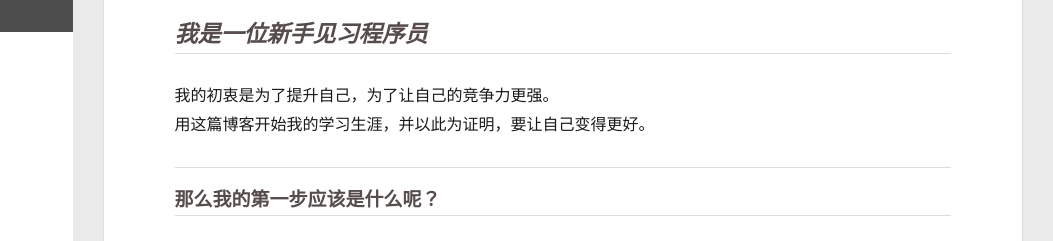
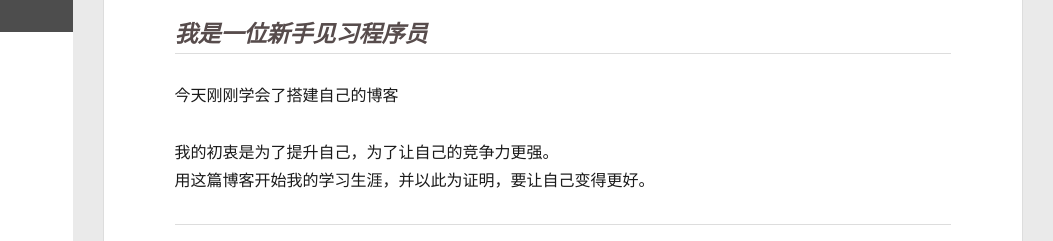
Before and after one commit to ssyxw0408/ssyxw0408.github.io, a plain HTML site: page 2020/03/19/我的开始/index.html in a window 1280 px wide. Shown: the part 148-389 px from the top of the page, 227-1280 px from the left. Drawn offline with Linux system fonts and the light colour scheme; no server answers.

Commit message:
Site updated: 2020-03-21 18:36:23

```diff
--- a/2020/03/19/我的开始/index.html
+++ b/2020/03/19/我的开始/index.html
@@ -8,15 +8,15 @@
   <link rel="dns-prefetch" href="http://yoursite.com">
   <title>我的开始 | Hexo</title>
   <meta name="viewport" content="width=device-width, initial-scale=1, maximum-scale=1">
-  <meta name="description" content="我的第一篇博客我是一位新手见习程序员  我的初衷是为了提升自己，为了让自己的竞争力更强。  用这篇博客开始我的学习生涯，并以此为证明，要让自己变得更好。  那么我的第一步应该是什么呢？一开始还是很迷茫的，毕竟是要开始一个之前并没有接触过的学习 内容，对于应该从哪方面入手也不清楚，买了几本书，发现其实并 看不懂。只是按照书上写的照葫芦画瓢，也不懂到底是是什么意思。  就因为这样，之前也曾经放下过很长">
+  <meta name="description" content="我的第一篇博客我是一位新手见习程序员  今天刚刚学会了搭建自己的博客   我的初衷是为了提升自己，为了让自己的竞争力更强。  用这篇博客开始我的学习生涯，并以此为证明，要让自己变得更好。  那么我的第一步应该是什么呢？一开始还是很迷茫的，毕竟是要开始一个之前并没有接触过的学习 内容，对于应该从哪方面入手也不清楚，买了几本书，发现其实并 看不懂。只是按照书上写的照葫芦画瓢，也不懂到底是是什么意思。">
 <meta property="og:type" content="article">
 <meta property="og:title" content="我的开始">
 <meta property="og:url" content="http://yoursite.com/2020/03/19/%E6%88%91%E7%9A%84%E5%BC%80%E5%A7%8B/index.html">
 <meta property="og:site_name" content="Hexo">
-<meta property="og:description" content="我的第一篇博客我是一位新手见习程序员  我的初衷是为了提升自己，为了让自己的竞争力更强。  用这篇博客开始我的学习生涯，并以此为证明，要让自己变得更好。  那么我的第一步应该是什么呢？一开始还是很迷茫的，毕竟是要开始一个之前并没有接触过的学习 内容，对于应该从哪方面入手也不清楚，买了几本书，发现其实并 看不懂。只是按照书上写的照葫芦画瓢，也不懂到底是是什么意思。  就因为这样，之前也曾经放下过很长">
+<meta property="og:description" content="我的第一篇博客我是一位新手见习程序员  今天刚刚学会了搭建自己的博客   我的初衷是为了提升自己，为了让自己的竞争力更强。  用这篇博客开始我的学习生涯，并以此为证明，要让自己变得更好。  那么我的第一步应该是什么呢？一开始还是很迷茫的，毕竟是要开始一个之前并没有接触过的学习 内容，对于应该从哪方面入手也不清楚，买了几本书，发现其实并 看不懂。只是按照书上写的照葫芦画瓢，也不懂到底是是什么意思。">
 <meta property="og:locale" content="en_US">
 <meta property="article:published_time" content="2020-03-19T11:13:05.581Z">
-<meta property="article:modified_time" content="2020-03-20T03:06:07.365Z">
+<meta property="article:modified_time" content="2020-03-21T10:35:29.337Z">
 <meta property="article:author" content="ssyxw0408">
 <meta name="twitter:card" content="summary">
 
@@ -174,7 +174,8 @@
 
     <div class="article-entry" itemprop="articleBody">
 
-        <h1 id="我的第一篇博客"><a href="#我的第一篇博客" class="headerlink" title="我的第一篇博客"></a><strong>我的第一篇博客</strong></h1><h2 id="我是一位新手见习程序员"><a href="#我是一位新手见习程序员" class="headerlink" title="我是一位新手见习程序员"></a><em>我是一位新手见习程序员</em></h2><p>  我的初衷是为了提升自己，为了让自己的竞争力更强。<br>  用这篇博客开始我的学习生涯，并以此为证明，要让自己变得更好。</p>
+        <h1 id="我的第一篇博客"><a href="#我的第一篇博客" class="headerlink" title="我的第一篇博客"></a><strong>我的第一篇博客</strong></h1><h2 id="我是一位新手见习程序员"><a href="#我是一位新手见习程序员" class="headerlink" title="我是一位新手见习程序员"></a><em>我是一位新手见习程序员</em></h2><p>  今天刚刚学会了搭建自己的博客</p>
+<p>  我的初衷是为了提升自己，为了让自己的竞争力更强。<br>  用这篇博客开始我的学习生涯，并以此为证明，要让自己变得更好。</p>
 <hr>
 <h3 id="那么我的第一步应该是什么呢？"><a href="#那么我的第一步应该是什么呢？" class="headerlink" title="那么我的第一步应该是什么呢？"></a>那么我的第一步应该是什么呢？</h3><pre><code>一开始还是很迷茫的，毕竟是要开始一个之前并没有接触过的学习
 内容，对于应该从哪方面入手也不清楚，买了几本书，发现其实并
```
Also changed, not shown: index.html (+2 -1 lines).
